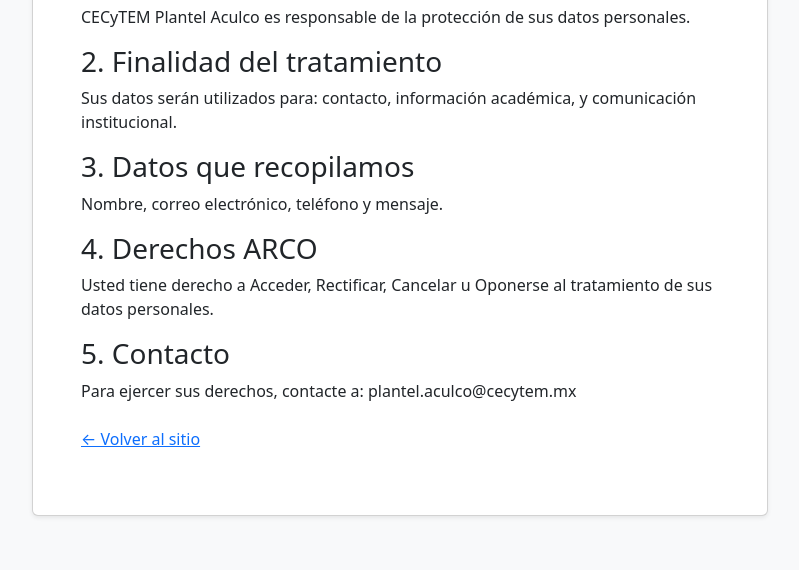
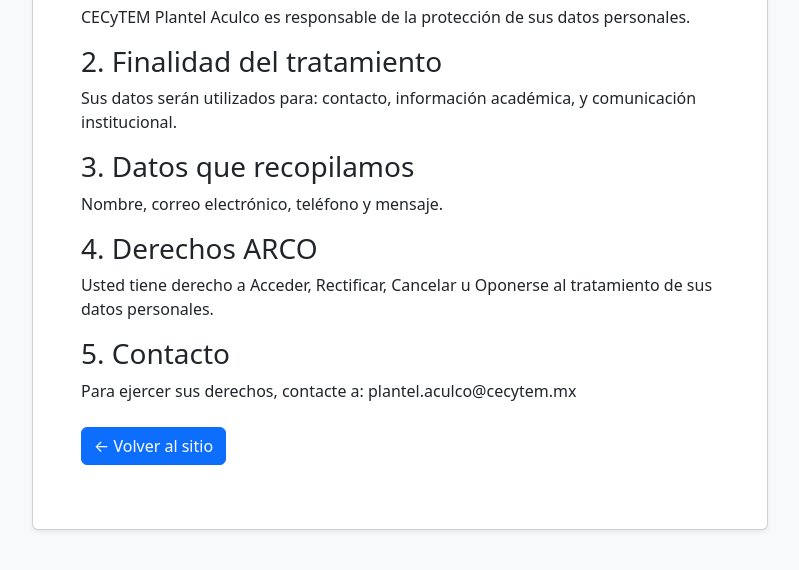
Before and after one commit to danielluislappc-crypto/cecytem-aculco, a website: page public/privacy.html in a window 1280 px wide. Shown: the part 206-776 px from the top of the page, without its empty margins (240-1039 px from the left). Drawn offline with nearby package versions, Linux system fonts and the light colour scheme.

Commit message:
Fix: Cambiar enlace para que regrese a la página anterior

```diff
--- a/public/privacy.html
+++ b/public/privacy.html
@@ -28,7 +28,11 @@
 
               <h3>5. Contacto</h3>
               <p>Para ejercer sus derechos, contacte a: plantel.aculco@cecytem.mx</p>
-              <p class="mt-4"><a href="/">← Volver al sitio</a></p>
+              <p class="mt-4">
+  <button onclick="history.back()" class="btn btn-primary">
+    ← Volver al sitio
+  </button>
+</p>
 
             </div>
           </div>
```
